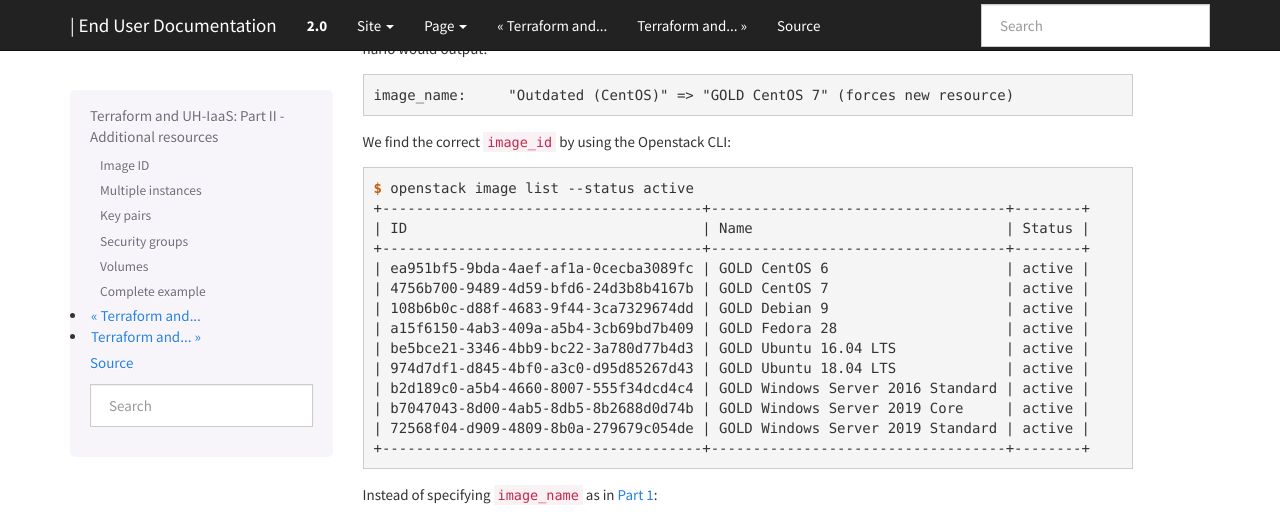
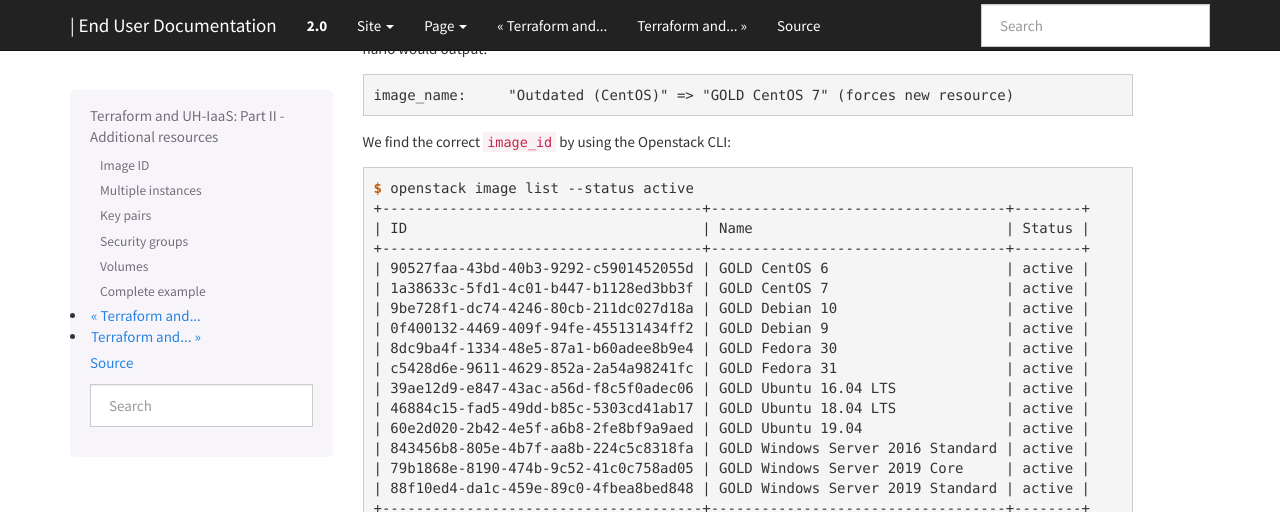
Before and after one commit to norcams/docs-enduser, a Sphinx documentation site: the page built from docs/terraform-part2.rst, in a window 1280 px wide and 900 px high, scrolled down 715 px, cut to the strip 0-512 px from the top of the window. Built offline with Sphinx 7.4.7, drawn with Linux system fonts in a browser that asks for light colours.

Commit message:
terraform 0.12

```diff
--- a/docs/terraform-part2.rst
+++ b/docs/terraform-part2.rst
@@ -52,15 +52,18 @@ We find the correct ``image_id`` by using the Openstack CLI:
   +--------------------------------------+-----------------------------------+--------+
   | ID                                   | Name                              | Status |
   +--------------------------------------+-----------------------------------+--------+
-  | ea951bf5-9bda-4aef-af1a-0cecba3089fc | GOLD CentOS 6                     | active |
-  | 4756b700-9489-4d59-bfd6-24d3b8b4167b | GOLD CentOS 7                     | active |
-  | 108b6b0c-d88f-4683-9f44-3ca7329674dd | GOLD Debian 9                     | active |
-  | a15f6150-4ab3-409a-a5b4-3cb69bd7b409 | GOLD Fedora 28                    | active |
-  | be5bce21-3346-4bb9-bc22-3a780d77b4d3 | GOLD Ubuntu 16.04 LTS             | active |
-  | 974d7df1-d845-4bf0-a3c0-d95d85267d43 | GOLD Ubuntu 18.04 LTS             | active |
-  | b2d189c0-a5b4-4660-8007-555f34dcd4c4 | GOLD Windows Server 2016 Standard | active |
-  | b7047043-8d00-4ab5-8db5-8b2688d0d74b | GOLD Windows Server 2019 Core     | active |
-  | 72568f04-d909-4809-8b0a-279679c054de | GOLD Windows Server 2019 Standard | active |
+  | 90527faa-43bd-40b3-9292-c5901452055d | GOLD CentOS 6                     | active |
+  | 1a38633c-5fd1-4c01-b447-b1128ed3bb3f | GOLD CentOS 7                     | active |
+  | 9be728f1-dc74-4246-80cb-211dc027d18a | GOLD Debian 10                    | active |
+  | 0f400132-4469-409f-94fe-455131434ff2 | GOLD Debian 9                     | active |
+  | 8dc9ba4f-1334-48e5-87a1-b60adee8b9e4 | GOLD Fedora 30                    | active |
+  | c5428d6e-9611-4629-852a-2a54a98241fc | GOLD Fedora 31                    | active |
+  | 39ae12d9-e847-43ac-a56d-f8c5f0adec06 | GOLD Ubuntu 16.04 LTS             | active |
+  | 46884c15-fad5-49dd-b85c-5303cd41ab17 | GOLD Ubuntu 18.04 LTS             | active |
+  | 60e2d020-2b42-4e5f-a6b8-2fe8bf9a9aed | GOLD Ubuntu 19.04                 | active |
+  | 843456b8-805e-4b7f-aa8b-224c5c8318fa | GOLD Windows Server 2016 Standard | active |
+  | 79b1868e-8190-474b-9c52-41c0c758ad05 | GOLD Windows Server 2019 Core     | active |
+  | 88f10ed4-da1c-459e-89c0-4fbea8bed848 | GOLD Windows Server 2019 Standard | active |
   +--------------------------------------+-----------------------------------+--------+
 
 Instead of specifying ``image_name`` as in `Part 1`_:
```
Also changed, not shown: docs/terraform-part3.rst (+33 -26 lines), 5 other files.
